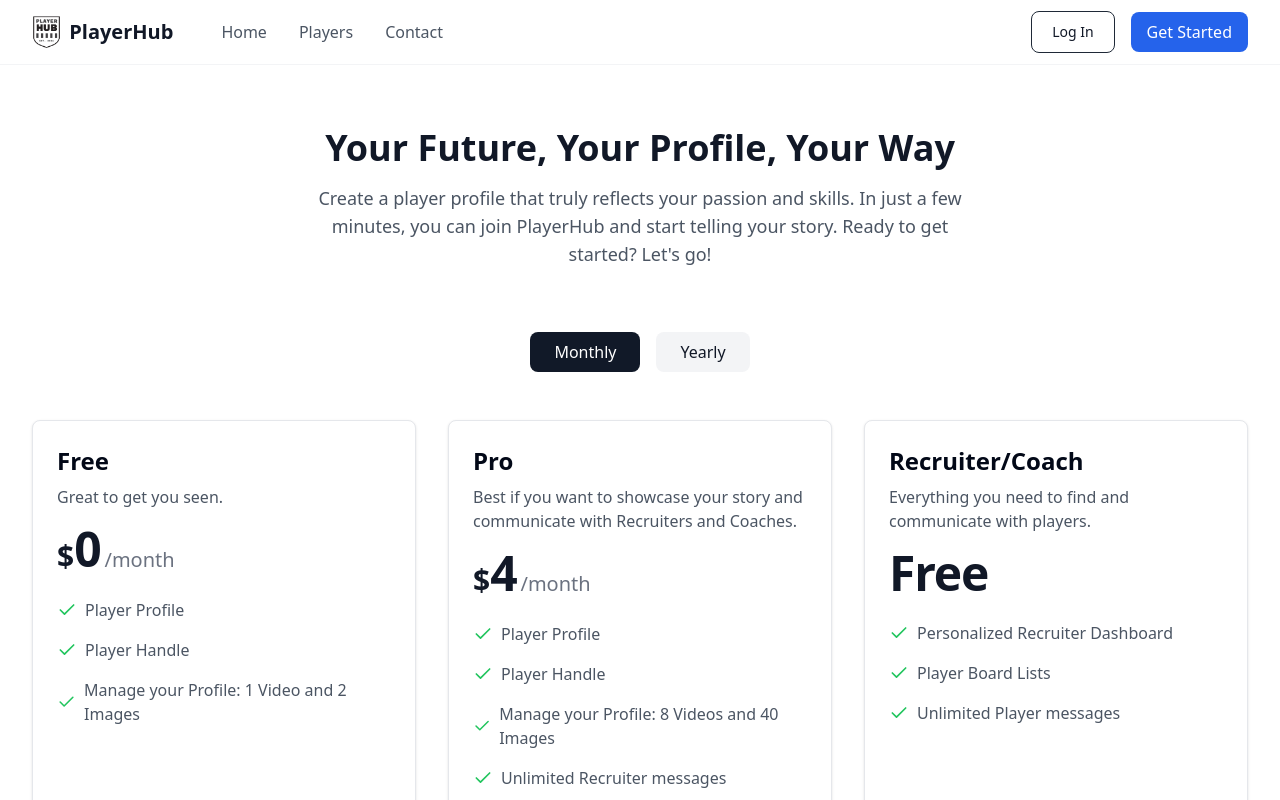
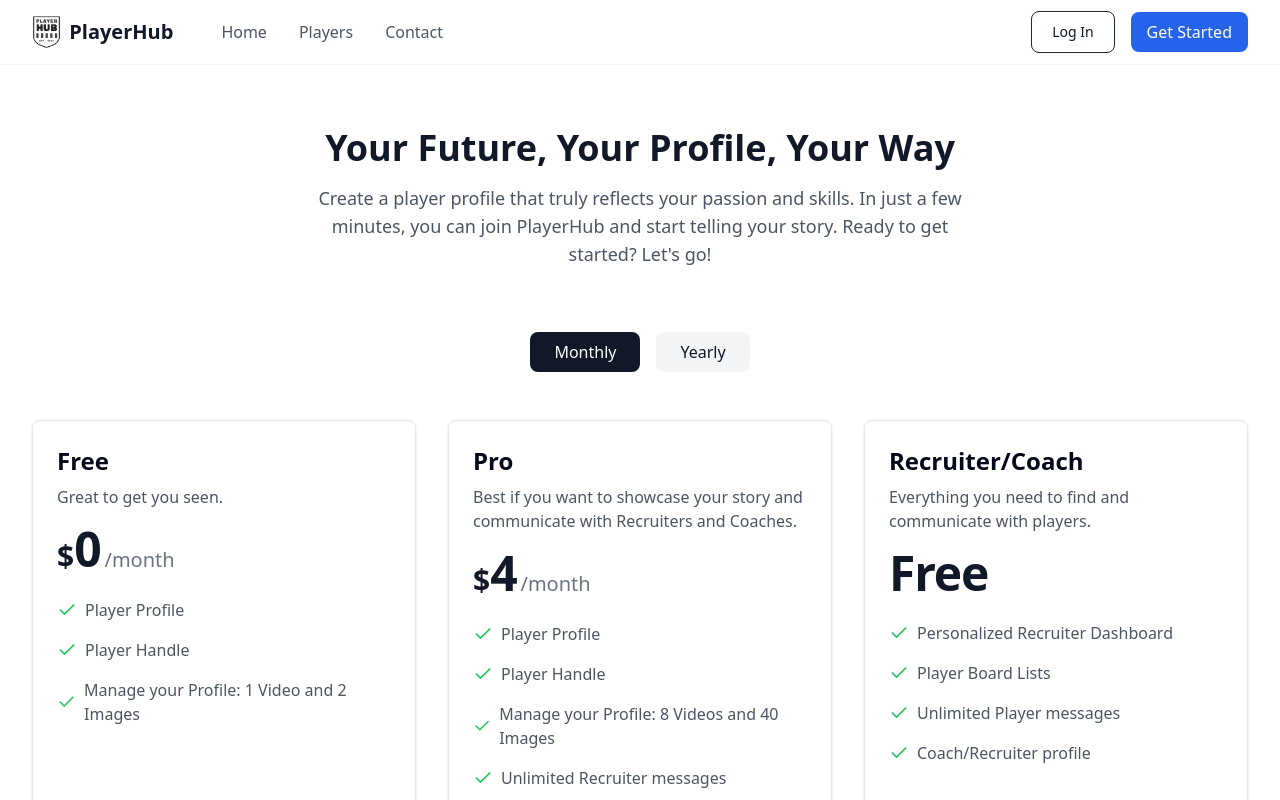
Before and after one commit to godesign27/player-hub-marketing-site, a React (Vite) app: page /get-started in a window 1280 px wide. Shown: the top 800 px of the page. Built offline with nearby package versions, Linux system fonts and the light colour scheme.

Commit message:
Add profile feature for Recruiter/Coach
Added a new list item "Coach/Recruiter profile" under the third card in the GetStarted page to enhance the Recruiter/Coach plan features. Note that the GetStarted component has grown considerably—consider refactoring it in the future.
[skip gpt_engineer]

```diff
--- a/src/pages/GetStarted.tsx
+++ b/src/pages/GetStarted.tsx
@@ -110,6 +110,10 @@ const GetStarted = () => {
                   <Check className="h-5 w-5 text-green-500 mr-2" />
                   <span className="text-gray-600">Unlimited Player messages</span>
                 </li>
+                <li className="flex items-center">
+                  <Check className="h-5 w-5 text-green-500 mr-2" />
+                  <span className="text-gray-600">Coach/Recruiter profile</span>
+                </li>
               </ul>
             </div>
             <button className="w-full bg-blue-600 text-white py-2.5 px-4 rounded-lg hover:bg-blue-700 transition-colors mt-auto">
```
